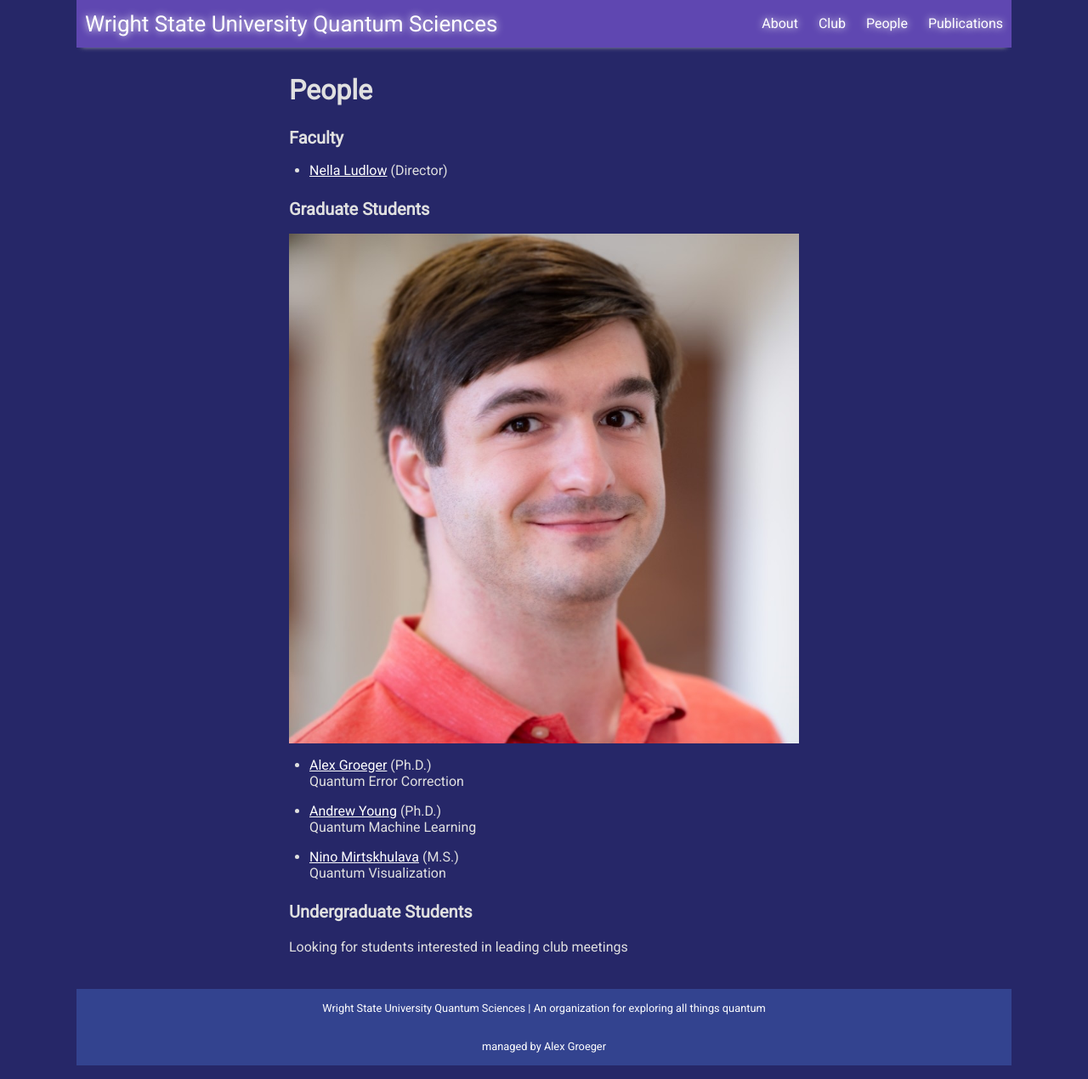
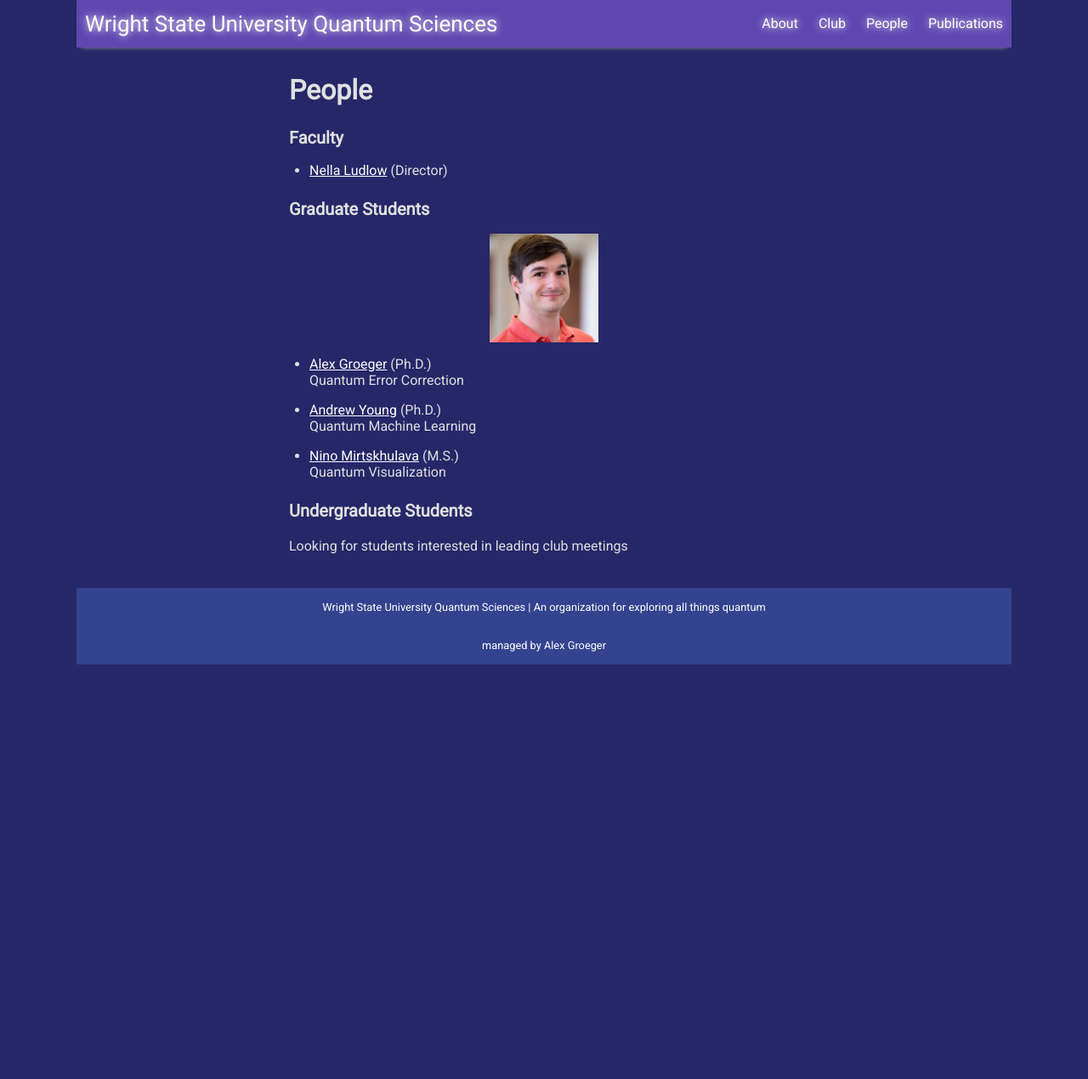
Before and after one commit to WSU-Quantum-Sciences/wsu-quantum-sciences.github.io, a Jekyll site: the page built from pages/people.md, in a window 1280 px wide and 1270 px high. Shown: the whole window at 85% size. Built offline with Jekyll 4.4.1, drawn with Linux system fonts in a browser that asks for light colours; nearby versions of some CDN libraries.

Commit message:
limit headshot photo using html

```diff
--- a/pages/people.md
+++ b/pages/people.md
@@ -8,7 +8,7 @@ permalink: /people
 * [Nella Ludlow](https://www.linkedin.com/in/nellaludlow/) (Director) <br />
 
 ### Graduate Students
-![alt text](./assets/img/people/alex-groeger.jpg "Alex Groeger")
+<img src="./assets/img/people/alex-groeger.jpg" alt="A headshot photo of Alex Groeger" width="128"/>
 * [Alex Groeger](https://www.linkedin.com/in/alexander-h-groeger/) (Ph.D.) <br /> Quantum Error Correction <br />
 * [Andrew Young](https://www.linkedin.com/in/andrew-young-a590b9161/) (Ph.D.) <br /> Quantum Machine Learning <br />
 * [Nino Mirtskhulava](https://www.linkedin.com/in/nino-mirtskhulava-gali/) (M.S.) <br /> Quantum Visualization <br />
```
